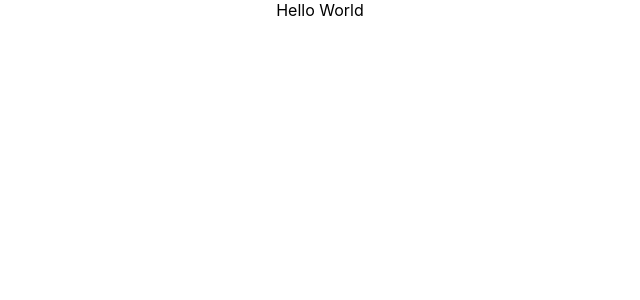
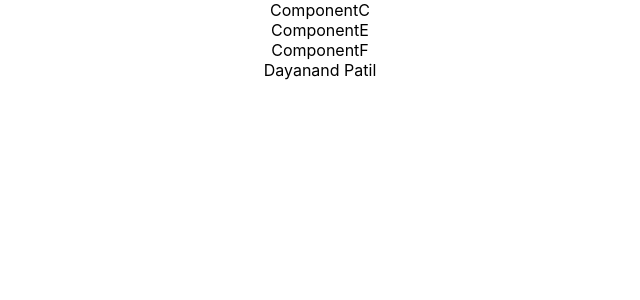
Before and after one commit to pdayanand03/react-hook-useContext-reducer-api, a React (Create React App) app: page / in a window 1280 px wide. Shown: the top 300 px of the page, without its empty margins (320-960 px from the left). Built offline with nearby package versions, Linux system fonts and the light colour scheme.

Commit message:
How to use useContext API and Pass the data from root to leaf component

```diff
--- a/src/App.js
+++ b/src/App.js
@@ -1,11 +1,17 @@
+import { createContext } from 'react';
+import './App.css';
+import ComponentC from './components/ComponentC';
 
-import './App.css';
+export const userContext = createContext();
 
 function App() {
   return (
-    <div className="App">
-      Hello World
-    </div>
+    <userContext.Provider value={{firstName:"Dayanand",lastName:"Patil"}}>
+      <div className="App">
+        <ComponentC/>
+      </div>
+    </userContext.Provider>
+
   );
 }
 
--- /dev/null
+++ b/src/components/ComponentC.js
@@ -0,0 +1,11 @@
+import React from "react";
+import ComponentE from "./ComponentE";
+
+
+const ComponentC = () =>{
+    return(<>
+    <div>ComponentC</div>
+    <ComponentE/>
+    </>)
+}
+export default ComponentC
--- /dev/null
+++ b/src/components/ComponentE.js
@@ -0,0 +1,10 @@
+import React from "react";
+import ComponentF from "./ComponentF";
+
+const ComponentE = () =>{
+    return(<>
+    <div>ComponentE</div>
+    <ComponentF/>
+    </>)
+}
+export default ComponentE
--- /dev/null
+++ b/src/components/ComponentF.js
@@ -0,0 +1,13 @@
+import React, { useContext } from "react";
+import { userContext } from "../App";
+
+const ComponentF = () =>{
+    const data = useContext(userContext)
+    return(
+        <div>
+            <div>ComponentF</div>
+            <div>{data.firstName+" "}{data.lastName}</div>
+        </div>
+    )
+}
+export default ComponentF
```
